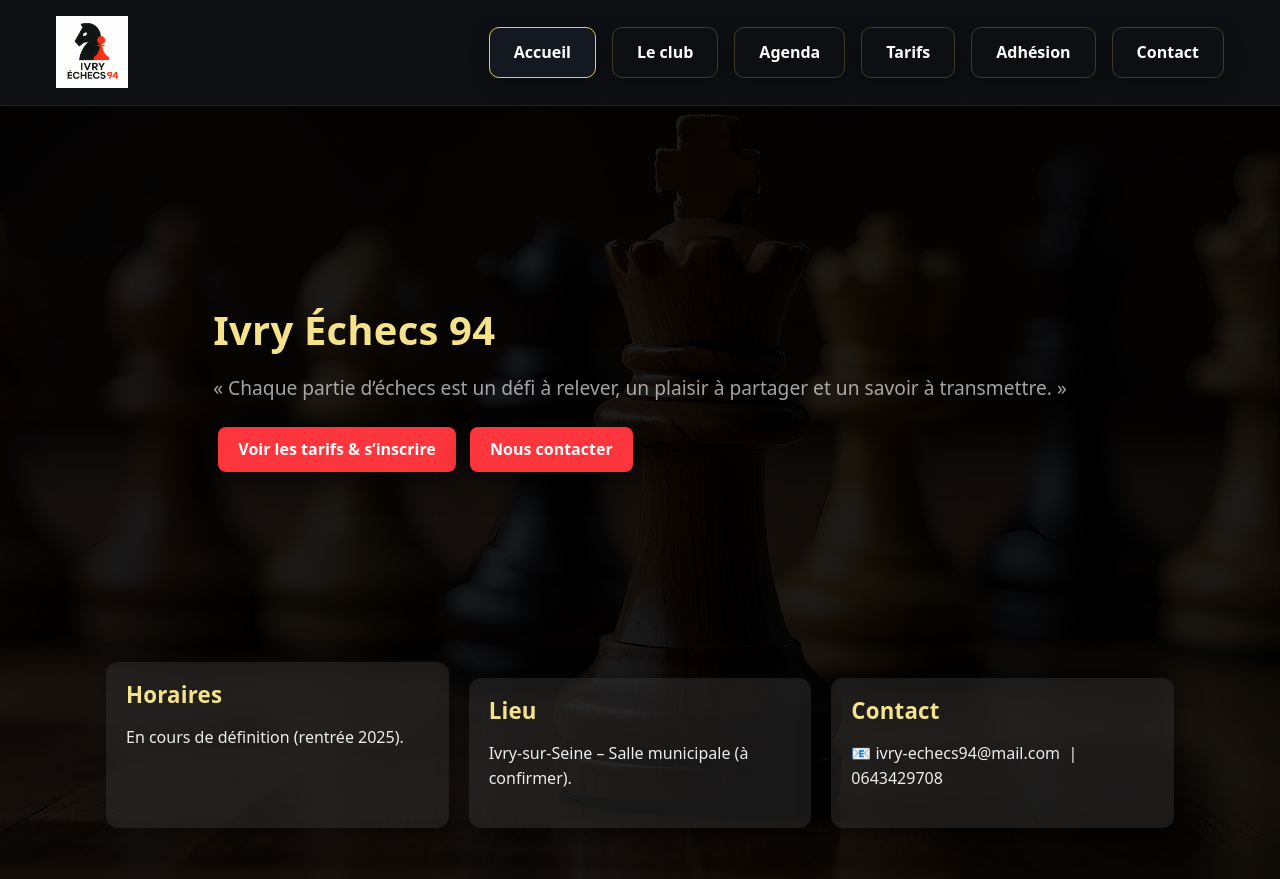
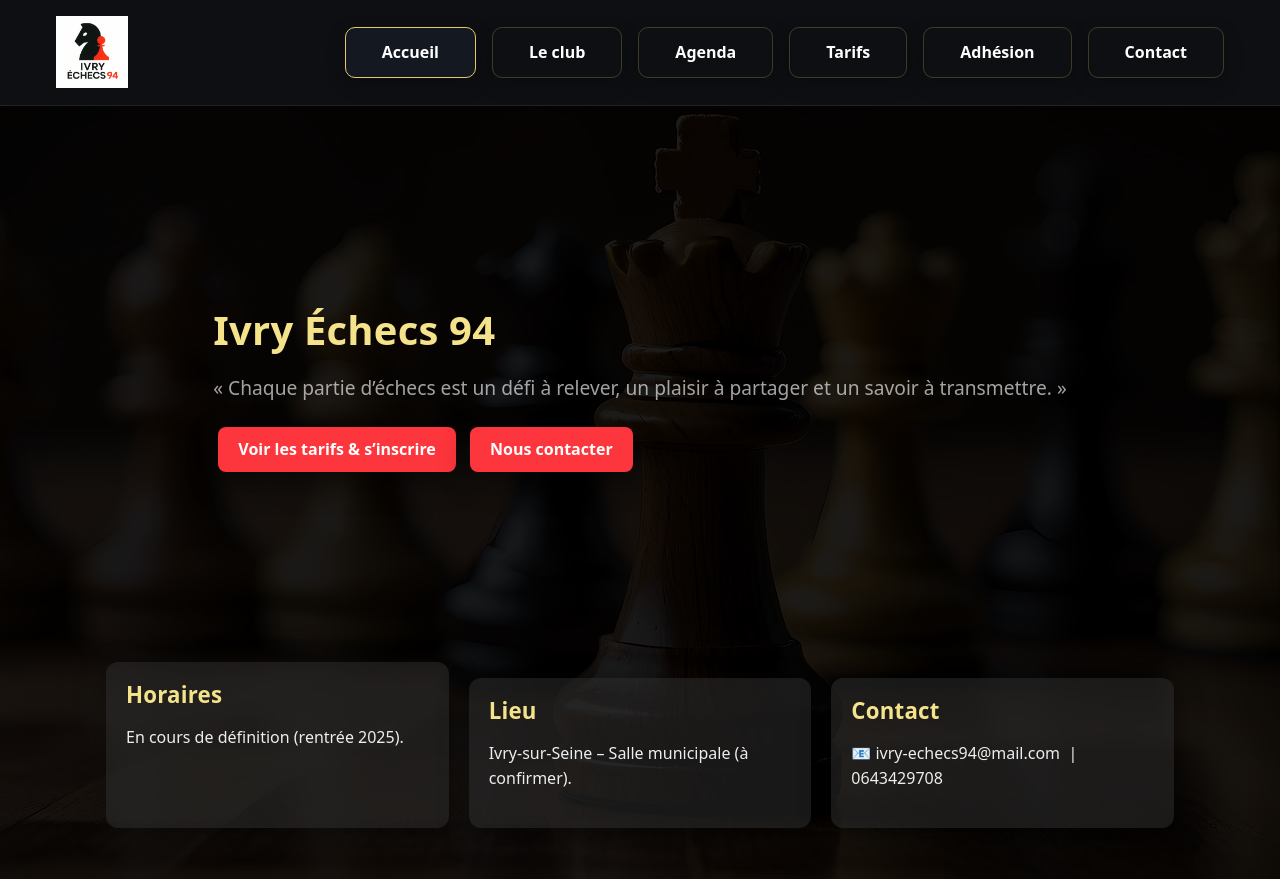
Before and after one commit to Nelwyn64/ivry-echecs-94, a Jekyll site: the page built from index.html, in a window 1280 px wide and 900 px high. Shown: the top 879 px of the window. Built offline with Jekyll 4.4.1, drawn with Linux system fonts in a browser that asks for light colours.

```diff
--- a/css/styles.css
+++ b/css/styles.css
@@ -161,7 +161,7 @@
   color: #fff;
   text-decoration: none;
   font-weight: 600;
-  padding: 12px 24px; /* réduit l’espace autour du texte du menu */
+  padding: 12px 36px; /* réduit l’espace autour du texte du menu */
 }
 .site-nav a:hover { color: #ffd86b; }
 
```
